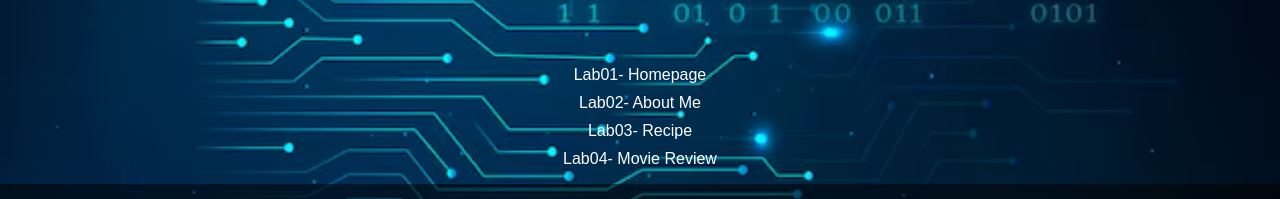
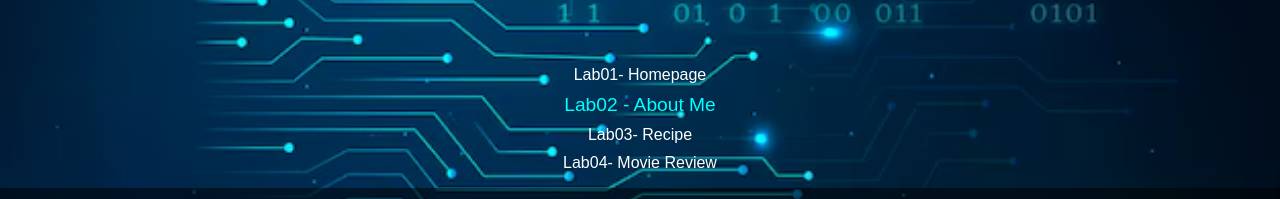
Before and after one commit to YaakoubKdri/WAP, a plain HTML site: page index.html in a window 1280 px wide. Shown: the part 271-470 px from the top of the page. Drawn offline with Linux system fonts and the light colour scheme.

Commit message:
Lab 1 - update About Me

```diff
--- a/index.html
+++ b/index.html
@@ -15,7 +15,7 @@
     <main>
         <ul>
             <li>Lab01- Homepage</li>
-            <li>Lab02- About Me</li>
+            <li><a href="https://yaakoubkdri.github.io/WAP2025/Lab2/aboutme.html">Lab02 - About Me</a></li>
             <li>Lab03- Recipe  </li>
             <li>Lab04- Movie Review</li>
         </ul>
```
